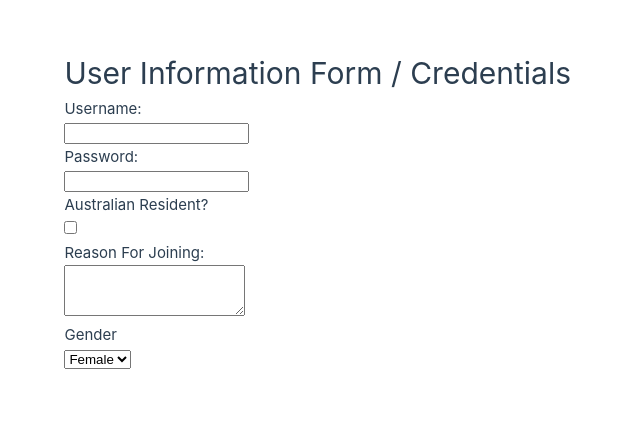
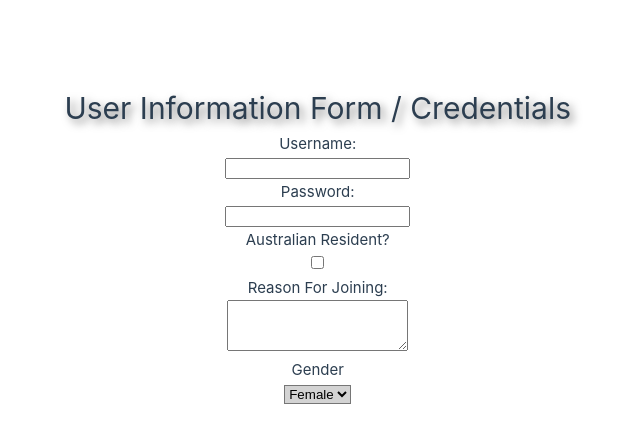
Before and after one commit to xfan0065-lang/5032xfan-library, a Vue app: page / in a window 1280 px wide. Shown: the part 190-632 px from the top of the page, without its empty margins (69-709 px from the left). Built offline with nearby package versions, Linux system fonts and the light colour scheme.

Commit message:
Complete eFolio Task 3.1 Activity 3

```diff
--- a/src/main.js
+++ b/src/main.js
@@ -1,4 +1,5 @@
 import './assets/main.css'
+import './style.css'
 
 import { createApp } from 'vue'
 import App from './App.vue'
--- /dev/null
+++ b/src/style.css
@@ -0,0 +1,26 @@
+/* Tag selectors */
+h1 {
+  text-align: center;
+  margin-top: 20px;
+  text-shadow: 4px 4px 8px rgba(0, 0, 0, 0.5);
+}
+
+/* Class selectors */
+.form {
+  text-align: center;
+  margin-top: 50px;
+}
+
+/* ID selectors */
+#username:focus,
+#password:focus,
+#isAustralian:focus,
+#reason:focus {
+  border-color: #FF6347;
+  background-color: #FFEBE8;
+}
+
+/* Attribute selectors */
+select[id="gender"] {
+  background-color: #d3d3d3;
+}
```
